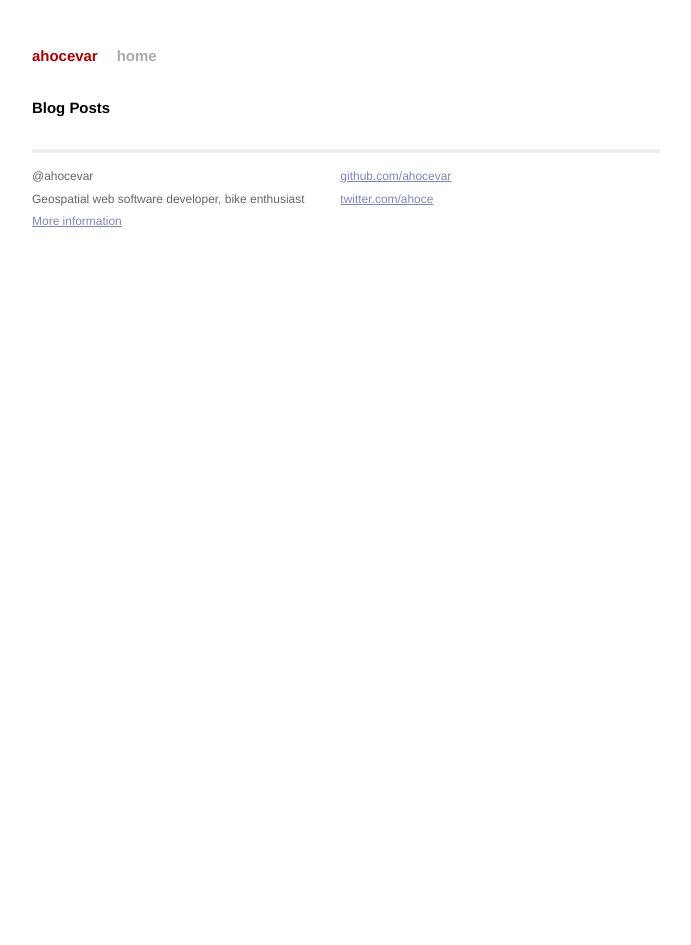
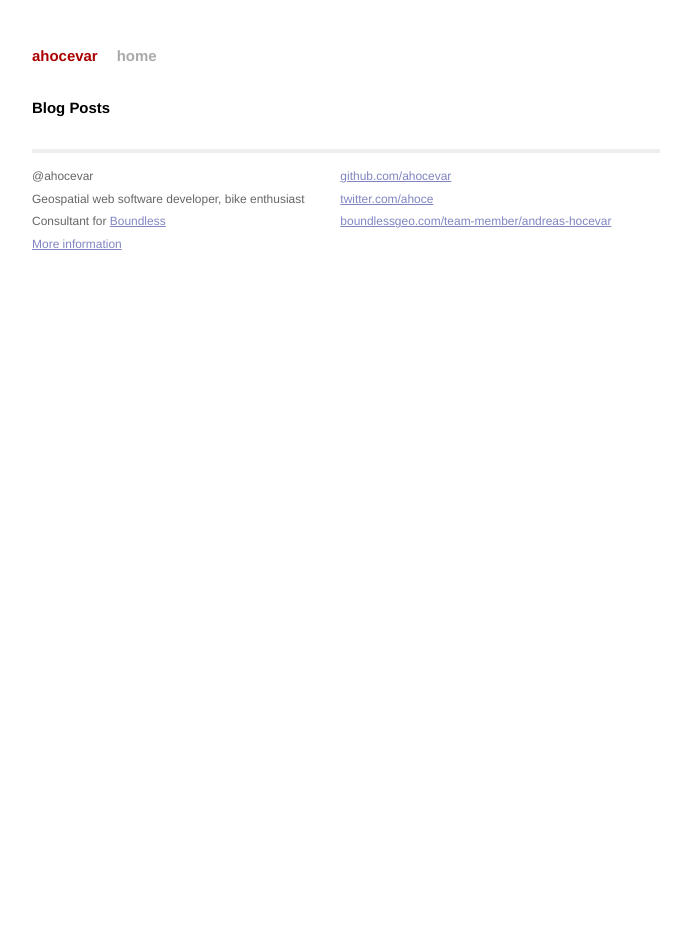
Before and after one commit to ahocevar/ahocevar.github.io, a Jekyll site: the page built from index.html, in a window 1280 px wide. Shown: the whole page, without its empty margins (294-985 px from the left). Built offline with Jekyll 4.4.1, drawn with Linux system fonts in a browser that asks for light colours; Markdown is read by kramdown in place of the engine named in the settings.

Commit message:
Adding Boundless contact info

```diff
--- a/_layouts/default.html
+++ b/_layouts/default.html
@@ -27,14 +27,16 @@
             <div class="contact">
               <p>
                 @ahocevar<br />
-                Geospatial web software developer, bike enthusiast<br />
+                Geospatial web software developer, bike enthusiast<br>
+                Consultant for <a href="http://boundlessgeo.com/">Boundless</a><br>
                 <a href="http://ahocevar.com/">More information</a>
               </p>
             </div>
             <div class="contact">
               <p>
-                <a href="https://github.com/ahocevar">github.com/ahocevar</a><br />
-                <a href="https://twitter.com/ahoce">twitter.com/ahoce</a><br />
+                <a href="https://github.com/ahocevar">github.com/ahocevar</a><br>
+                <a href="https://twitter.com/ahoce">twitter.com/ahoce</a><br>
+                <a href="http://boundlessgeo.com/team-member/andreas-hocevar">boundlessgeo.com/team-member/andreas-hocevar</a><br>
               </p>
             </div>
           </div>
```
